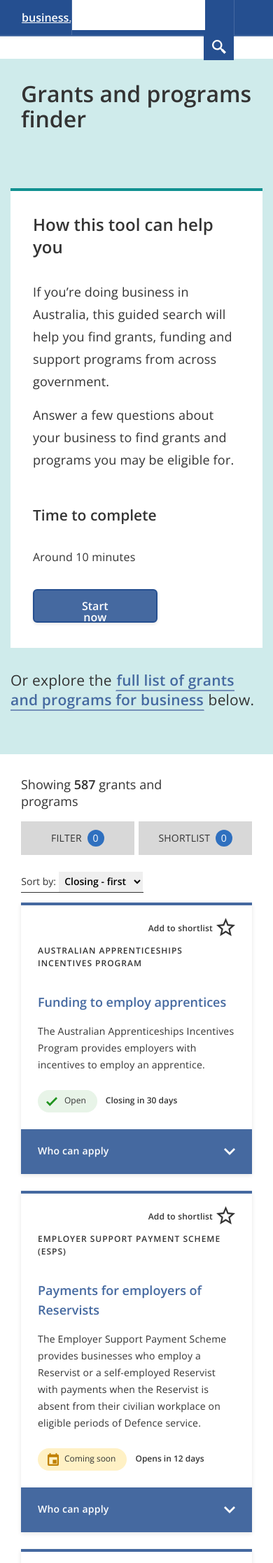
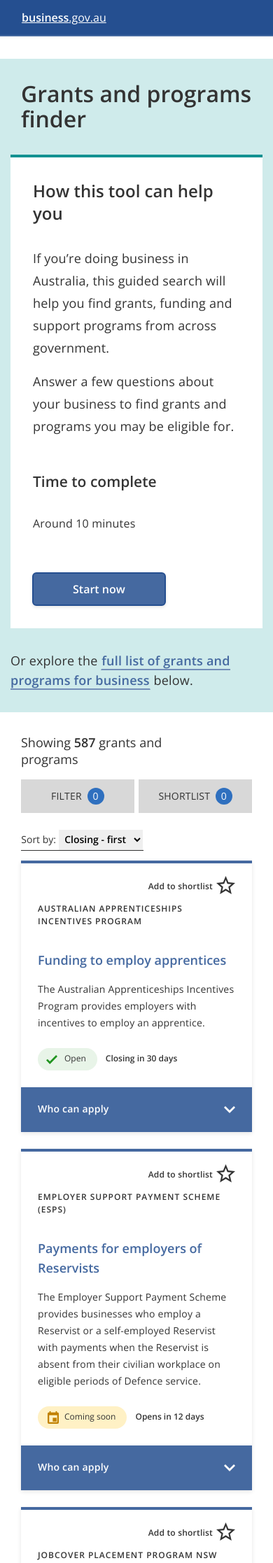
Before and after one commit to AUSGov/bga-grants-and-programs, a Jekyll site: the page built from finder/tool.html, in a window 390 px wide. Shown: the top 2234 px of the page at 70% size. Built offline with Jekyll 4.4.1, drawn with Linux system fonts in a browser that asks for light colours; nearby versions of some CDN libraries; library files that are not in the unit come from our copies; a script that is not in the unit is left out.

Commit message:
updating mobile responsiveness.

```diff
--- a/_includes/pageheader-finder.html
+++ b/_includes/pageheader-finder.html
@@ -5,11 +5,7 @@
             <h1 class="page-header-title" lang="en">Grants and programs finder</h1>
         </div>
 
-        <div class="col-12 col-md-4 col-lg-3">
-           <div class="header-image-wrapper">
-             <!--<img src={{ "assets/MPH_image.svg" | relative_url }} />-->
-            </div>
-        </div>
+
 
     </div>
 
--- a/_sass/_base.scss
+++ b/_sass/_base.scss
@@ -87,6 +87,9 @@
         height: 43px !important;
         box-sizing: border-box;
         padding: 0 !important;
+    }
+    @media(max-width: 767px) {
+        display: none !important;
     }
 }
 
--- a/_sass/_tools.scss
+++ b/_sass/_tools.scss
@@ -21,6 +21,9 @@
                 display: none;
             }
         }
+    }
+    @media(max-width: 576px){
+        padding: 32px 15px 32px !important;
     }
 }
 .top-of-page {
@@ -144,7 +147,7 @@
                     line-height: 1.5;
                     cursor: pointer;
                     display: inline-block;
-                    height: 40px;
+                    min-height: 40px;
                     box-sizing: border-box;
                     box-shadow: rgba(0, 0, 0, 0.1) 0px 2px 4px 0px;
 
@@ -167,7 +170,6 @@
                 -webkit-appearance: none;
                 -moz-appearance: none;
                 appearance: none;
-
                 padding: 8px 56px 8px 16px;
                 border-radius: 0;
                 margin-top: 16px;
@@ -364,8 +366,6 @@
                     }
 
                     @media (max-width: 576px) {
-                        width: 60%;
-
                         .theme-button-secondary {
                             padding: 14px 8px 6px;
                         }
@@ -409,12 +409,54 @@
                 margin-bottom: 0;
             }
 
+            .alt-link {
+                font-size: 18px;
+                padding-bottom: 0;
+            }
+
             form {
                 width: 100%;
-                margin: 0px 32px 32px 32px;
-
-                .standardcta-button-wrapper {
+                margin: 0px;
+                text-align: right;
+
+                .form-buttons {
+                    padding: 0 15px;
+
+                    .previous {
+                        margin-left: 16px;
+                    }
+                    .start-again {
+                        margin-right: 20px;
+                    }
+                    .standardcta-button-wrapper {
+                        margin-top: 24px !important;
+
+                        .theme-button-primary {
+                            margin-left: 16px;
+                            width: auto;
+                        }
+                    }
+                }
+            }
+            .start-button-wrapper {
+                form {
+                    .form-buttons {
+                        padding: 0 15px 32px 15px;
+                    }
+                }
+            }
+
+            .finder-question {
+                padding: 32px 15px 32px 15px;
+
+                select {
                     width: 100%;
+                }
+                ul {
+                    li {
+                        font-size: 13px;
+                        min-height: 32px;
+                    }
                 }
             }
         }
@@ -432,6 +474,10 @@
                 }
             }
         }
+    }
+
+    @media(max-width: 576px){
+        padding-top: 0;
     }
 
 }
@@ -1288,6 +1334,10 @@
     .first .svg-container {
         width: 12px;
         height: 12px;
+    }
+
+    @media(max-width: 576px) {
+        margin-left: 5%;
     }
 }
 
```
Also changed, not shown: 4 other files.
